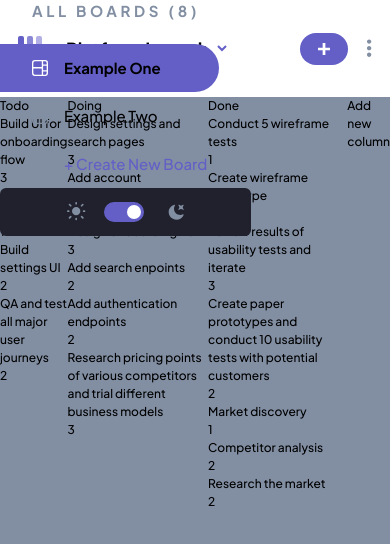
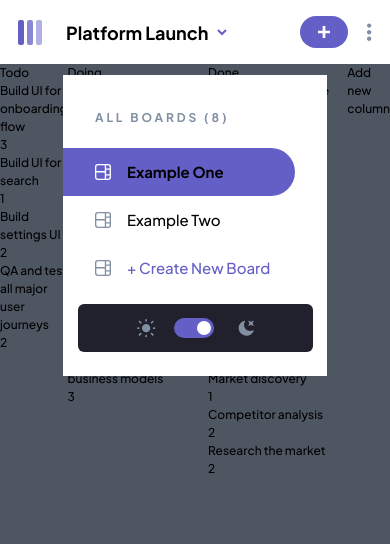
Before and after one commit to yehudz/kanban-task-manager-v2, a Next.js app: page / in a window 390 px wide. Both pictures are taken after a click on the button "Platform Launch". Shown: the top 544 px of the page. Built offline with nearby package versions, Linux system fonts and the light colour scheme.

Commit message:
style: Mobile Menu
Show menu with overlay

```diff
--- a/components/ui/MobileMenu.tsx
+++ b/components/ui/MobileMenu.tsx
@@ -7,7 +7,7 @@ interface MobileMenuProps {
 
 const MobileMenu = ({show}: MobileMenuProps)=> {
   return(
-    <div data-testid="mobile-menu" className={`${styles.container} ${show ? '' : 'hidden'} absolute`}>
+    <div data-testid="mobile-menu" className={`${styles.container} ${show ? '' : 'hidden'} absolute bg-white dark:bg-grey`}>
       <ColumnsListMenu />
       <ThemeToggle />
     </div>
--- a/pages/index.tsx
+++ b/pages/index.tsx
@@ -44,6 +44,7 @@ const Home: NextPage = (props) => {
                   subtasks={taskDetails?.subtasks}
                 />
       case "CREATE_NEW_BOARD":
+        setOpenMobileMenu(false)
         return <BoardForm
                   formTitle='Create New Board'
                   boardName=''
@@ -130,6 +131,7 @@ const Home: NextPage = (props) => {
           <ModalContent />
         </ResuableModal>
       </appContext.Provider>
+      {openMobileMenu && <div className='overlay' onClick={()=> setOpenMobileMenu(false)}></div>}
     </>
   )
 }
--- a/styles/globals.css
+++ b/styles/globals.css
@@ -47,6 +47,14 @@ a {
   width: 300px;
 }
 
+.overlay {
+  position: fixed;
+  top: 64px;
+  height: 100%;
+  width: 100%;
+  background-color: rgba(0,0,0, .4);
+}
+
 @media screen and (max-width: 768px) {
   .leftContainer {
     width: 0px;
--- a/styles/layout/Topbar.module.scss
+++ b/styles/layout/Topbar.module.scss
@@ -1,3 +1,7 @@
 .container {
   height: 97px;
+
+  @media screen and (max-width: 768px) {
+    height: 64px;
+  }
 }
--- a/styles/ui/ColumnsListMenu.module.scss
+++ b/styles/ui/ColumnsListMenu.module.scss
@@ -1,9 +1,16 @@
 .container {
+  @media screen and (max-width: 768px) {
+    padding-top: 34px;
+  }
   .title {
     padding: 0 32px;
     font-size: 15px;
     text-transform: uppercase;
     letter-spacing: .24em;
+
+    @media screen and (max-width: 768px) {
+      font-size: 12px;
+    }
   }
 
   .boardButton {
--- a/styles/ui/MobileMenu.module.scss
+++ b/styles/ui/MobileMenu.module.scss
@@ -1,3 +1,16 @@
 .container {
+  top: 75px;
+  left: 50%;
+  transform: translateX(-50%);
+  width: 264px;
   z-index: 1000;
+
 }
+
+.overlay {
+  position: fixed;
+  top: 0px;
+  height: 100%;
+  width: 100%;
+  background-color: rgba(0,0,0, .3);
+}
--- a/styles/ui/ThemeToggle.module.scss
+++ b/styles/ui/ThemeToggle.module.scss
@@ -1,4 +1,9 @@
 .container {
   height: 48px;
   width: 251px;
+
+  @media screen and (max-width: 768px) {
+    width: 235px;
+    margin: 12px auto 24px auto;
+  }
 }
```
